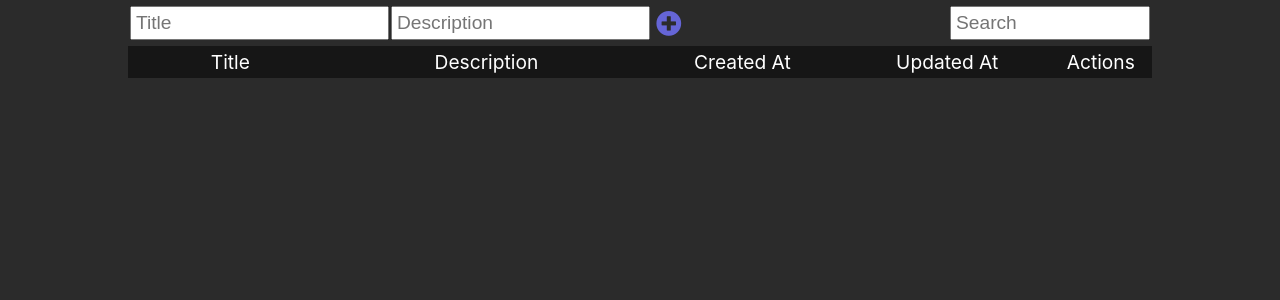
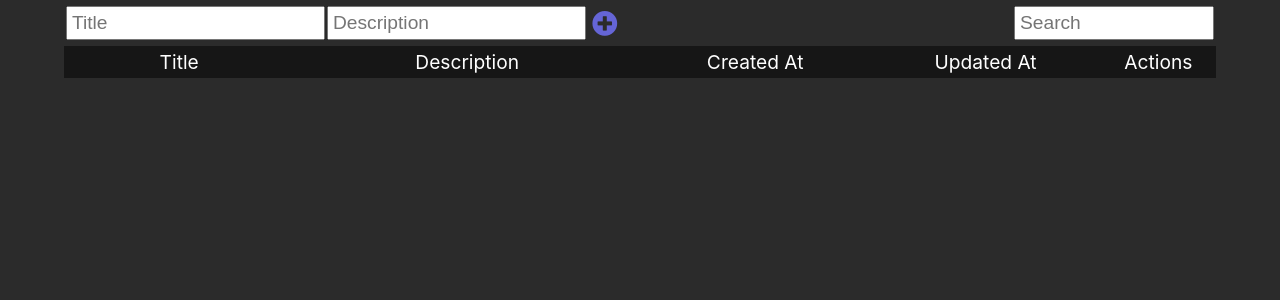
Before and after one commit to pedroalles/diary-project, a React (Create React App) app: page / in a window 1280 px wide. Shown: the top 300 px of the page. Built offline with nearby package versions, Linux system fonts and the light colour scheme.

Commit message:
style changes

```diff
--- a/src/components/Header.jsx
+++ b/src/components/Header.jsx
@@ -9,7 +9,7 @@ const StyledHeader = styled.header`
   display: flex;
   justify-content: space-between;
   margin: 6px auto;
-  width: 80%;
+  width: 90%;
 `;
 
 const Header = () => {
--- a/src/components/TaskTable.jsx
+++ b/src/components/TaskTable.jsx
@@ -2,84 +2,91 @@ import React, { useState } from 'react';
 
 import { useDispatch, useSelector } from 'react-redux';
 
-import { deleteTask, toggleEditTask, updateTask } from '../redux/actions';
+import { deleteTask, toggleEditTask, updateTask, toggleUpdateTask } from '../redux/actions';
 
 import styled from 'styled-components';
 
-const Table = styled.table`
-  width: 80%;
+const Table = styled.div`
+  width: 90%;
   margin: auto;
-  /* border-collapse: collapse; */
-  border-collapse: separate;
-  border-spacing: 0px 0px;
-
-  tbody {
-    tr:nth-child(odd) {
-      background-color: #b1b1b1;
-    }
-    tr:nth-child(even) {
-      background-color: #999999;
-    }
-    tr {
-      color: #161616;
-      transition: 0.4s;
-
-      td:nth-child(5) {
   display: flex;
-        justify-content: space-evenly;
-      }
-      td{
-        transition: inherit;
-      }
-    }
-    tr:hover {
-      --td-boredr-px : 5px;
-      /* background-color: white; */
-      background-color: #2b2b2b;
-      color: #161616;
-      /* height: 42px; */
-
-      td:nth-child(1) {
-        height: 45px;
-        border-top-left-radius: var(--td-boredr-px);
-        border-bottom-left-radius: var(--td-boredr-px);
-        border-left: 1px solid #161616;
-      }
-
-      td:nth-last-child(1) {
-        height: 45px;
-        border-top-right-radius: var(--td-boredr-px);
-        border-bottom-right-radius: var(--td-boredr-px);
-        border-right: 1px solid #161616;
-      }
-
-      td {
-        background-color: white;
-        /* padding: 5px; */
-        font-size: 1.2rem;
-        /* border-top: 1px solid #161616; */
-        border-bottom: 1px solid #161616;
-      }
-    }
-  }
+  flex-direction: column;
 `;
 
-const TheadRow = styled.tr`
+const TableHeader = styled.div`
+  display: flex;
   background-color: #161616 ;
   color: white;
 `;
 
-const TheadCell = styled.td`
+const TableHeaderCell = styled.div`
   font-size: 1.2rem;
   padding: 4px;
   text-align: center;
-  width: ${props => props.title ? "20%" : props.description ? "30%" : props.actions ? "auto" : "20%"};
+  width: ${props => props.title ? "20%" : props.description ? "30%" : props.actions ? "10%" : "20%"};
 `;
 
-const TbodyCell = styled.td`
+const TableBody = styled.div`
+  display: flex;
+  flex-direction: column;
+
+  .row:nth-child(odd) {
+    background-color: #b9b9b9;
+  }
+  .row:nth-child(even) {
+    background-color: #8a8a8a;
+  }
+
+  .row:hover {
+    --row-border-rad-px : 5px;
+    --row-border-px : 1px;
+    background-color: white;
+    color: black;
+    border-bottom: var(--row-border-px) solid #161616;
+    border-left: var(--row-border-px) solid #161616;
+    border-right: var(--row-border-px) solid #161616;
+    border-top-left-radius: var(--row-border-rad-px);
+    border-bottom-left-radius: var(--row-border-rad-px);
+    border-top-right-radius: var(--row-border-rad-px);
+    border-bottom-right-radius: var(--row-border-rad-px);
+  }
+
+  .content:hover {
+    height: 50px;
+  }
+
+`;
+
+const TableRow = styled.div`
+  display: flex;
+  flex-direction: column;
+  justify-content: center;
+  transition: 0.5s;
+`;
+
+const TableRowContent = styled.div`
+  display: flex;
+  align-items: center;
+  height: 40px;
+  transition: inherit;
+
+  div:nth-child(5) {
+    display: flex;
+    justify-content: space-evenly;
+  }
+`;
+
+const TableRowUpdates = styled.div`
+  display: flex;
+  background-color: #0d9b38;
+`;
+
+const TableRowCell = styled.div`
   font-size: 1.2rem;
   padding: 4px;
+  vertical-align: middle;
   text-align: ${props => props.center ? "center" : "justify"};
+  width: ${props => props.title ? "20%" : props.description ? "30%" : props.actions ? "10%" : "20%"};
 `;
 
 const Input = styled.input`
@@ -90,8 +97,6 @@ const Input = styled.input`
 `;
 
 const Button = styled.button`
-  /* width: 30px; */
-  /* height: 30px; */
   border: none;
   background: none;
   color: ${props => props.save ? "#128826" : props.edit ? "#d14d00" : "#be4040"};
@@ -131,21 +136,25 @@ const TaskTable = () => {
   return (
     <Table>
 
-      <thead>
-        <TheadRow>
-          <TheadCell>Title</TheadCell>
-          <TheadCell description>Description</TheadCell>
-          <TheadCell>Created At</TheadCell>
-          <TheadCell>Updated At</TheadCell>
-          <TheadCell actions>Actions</TheadCell>
-        </TheadRow>
-      </thead>
+      <TableHeader>
+        <TableHeaderCell title>Title</TableHeaderCell>
+        <TableHeaderCell description>Description</TableHeaderCell>
+        <TableHeaderCell>Created At</TableHeaderCell>
+        <TableHeaderCell>Updated At</TableHeaderCell>
+        <TableHeaderCell actions>Actions</TableHeaderCell>
+      </TableHeader>
 
-      <tbody>
+      <TableBody>
+
         { tasks.map((task, index) => (
-          <tr key={ index }>
+          <TableRow className="row" key={ index }>
 
-            <TbodyCell>
+            <TableRowContent className="content">
+
+              <TableRowCell
+                title
+                onClick={ task.isEditing ? null : () => dispatch(toggleUpdateTask(task.id)) }
+              >
                 { task.isEditing ?
                   <Input
                     type="text"
@@ -157,9 +166,12 @@ const TaskTable = () => {
                   :
                   task.title
                 }
-            </TbodyCell>
+              </TableRowCell>
 
-            <TbodyCell>
+              <TableRowCell
+                description
+                onClick={ task.isEditing ? null : () => dispatch(toggleUpdateTask(task.id)) }
+              >
                 { task.isEditing ?
                   <Input
                     type="text"
@@ -171,25 +183,55 @@ const TaskTable = () => {
                   :
                   task.description
                 }
-            </TbodyCell>
+              </TableRowCell>
 
-            <TbodyCell center>{ task.createdAt }</TbodyCell>
-            <TbodyCell center>{ !task.updates.length ? 'No updates' : task.updates[0].updatedAt }</TbodyCell>
+              <TableRowCell
+                center
+                onClick={ task.isEditing ? null : () => dispatch(toggleUpdateTask(task.id)) }
+              >
+                { task.createdAt }
+              </TableRowCell>
 
-            <TbodyCell center>
+              <TableRowCell
+                center
+                onClick={ task.isEditing ? null : () => dispatch(toggleUpdateTask(task.id)) }
+              >
+                { !task.updates.length ? 'No updates' : task.updates[0].updatedAt }
+              </TableRowCell>
 
+              <TableRowCell center actions>
                 { task.isEditing ?
-                <Button save onClick={ () => handleSave(task) }><i className="fas fa-save fa-2x"></i></Button>
+                  <Button save onClick={ () => handleSave(task) }>
+                    <i className="fas fa-save fa-2x"></i>
+                  </Button>
                   :
-                <Button edit onClick={ () => handleEdit(task) }><i className="fas fa-pencil-alt fa-2x"></i></Button>
+                  <Button edit onClick={ () => handleEdit(task) }>
+                    <i className="fas fa-pencil-alt fa-2x"></i>
+                  </Button>
                 }
+                <Button delete onClick={ () => dispatch(deleteTask(task.id)) }>
+                  <i className="fas fa-trash fa-2x"></i>
+                </Button>
+              </TableRowCell>
 
-              <Button delete onClick={ () => dispatch(deleteTask(task.id)) }><i className="fas fa-trash fa-2x"></i></Button>
+            </TableRowContent>
 
-            </TbodyCell>
-          </tr>
+            <TableRowUpdates>
+              <div hidden={ task.isHidden }>
+                <ul style={ { 'list-style': 'none' } }>
+                  <li>asdasdas</li>
+                  <li>asdasdas</li>
+                  <li>asdasdas</li>
+                  <li>asdasdas</li>
+                  <li>asdasdas</li>
+                </ul>
+              </div>
+            </TableRowUpdates>
+
+          </TableRow>
         )) }
-      </tbody>
+
+      </TableBody>
 
     </Table >
   );
--- a/src/redux/actions/index.js
+++ b/src/redux/actions/index.js
@@ -3,6 +3,7 @@ export const SET_FILTER = 'SET_FILTER';
 export const DELETE_TASK = 'DELETE_TASK';
 export const TOGGLE_EDIT_TASK = 'TOGGLE_EDIT_TASK';
 export const UPDATE_TASK = 'UPDATE_TASK';
+export const TOGGLE_UPDATES_TASK = 'TOGGLE_UPDATES_TASK';
 
 export const addTask = (task) => ({
   type: ADD_TASK,
@@ -28,3 +29,8 @@ export const updateTask = (task) => ({
   type: UPDATE_TASK,
   payload: task,
 });
+
+export const toggleUpdateTask = (id) => ({
+  type: TOGGLE_UPDATES_TASK,
+  payload: id,
+});
--- a/src/redux/reducers/tasksReducer.js
+++ b/src/redux/reducers/tasksReducer.js
@@ -4,6 +4,7 @@ import {
   TOGGLE_EDIT_TASK,
   UPDATE_TASK,
   SET_FILTER,
+  TOGGLE_UPDATES_TASK,
 } from '../actions';
 
 import { generateID } from '../../helpers/idGenerator';
@@ -65,6 +66,14 @@ const tasksReducer = (state = INITIAL_STATE, action) => {
         )
       };
 
+    case TOGGLE_UPDATES_TASK:
+      return {
+        ...state,
+        tasks: state.tasks.map(task =>
+          task.id === action.payload ?
+            { ...task, isHidden: !task.isHidden } : { ...task })
+      };
+
     case SET_FILTER:
       return {
         ...state,
```
Lines whose indentation alone changed are shown as unchanged.
